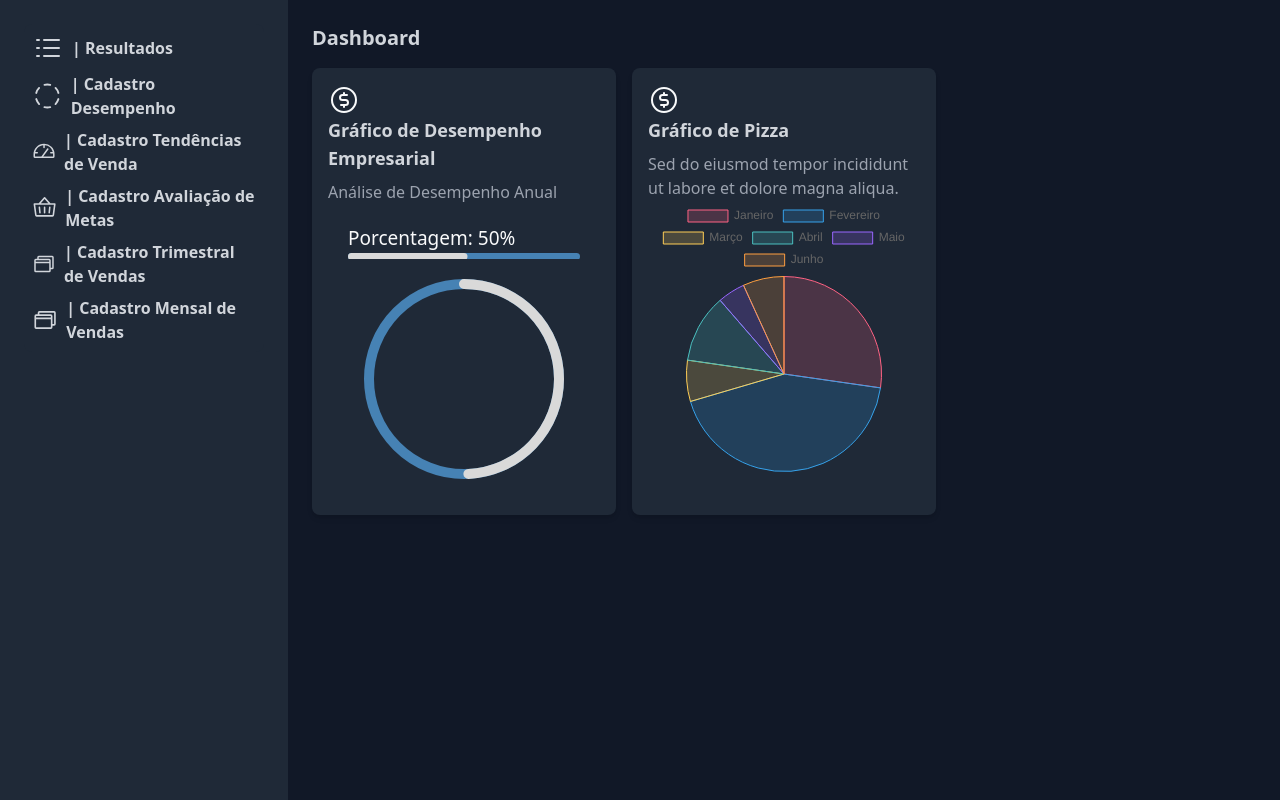
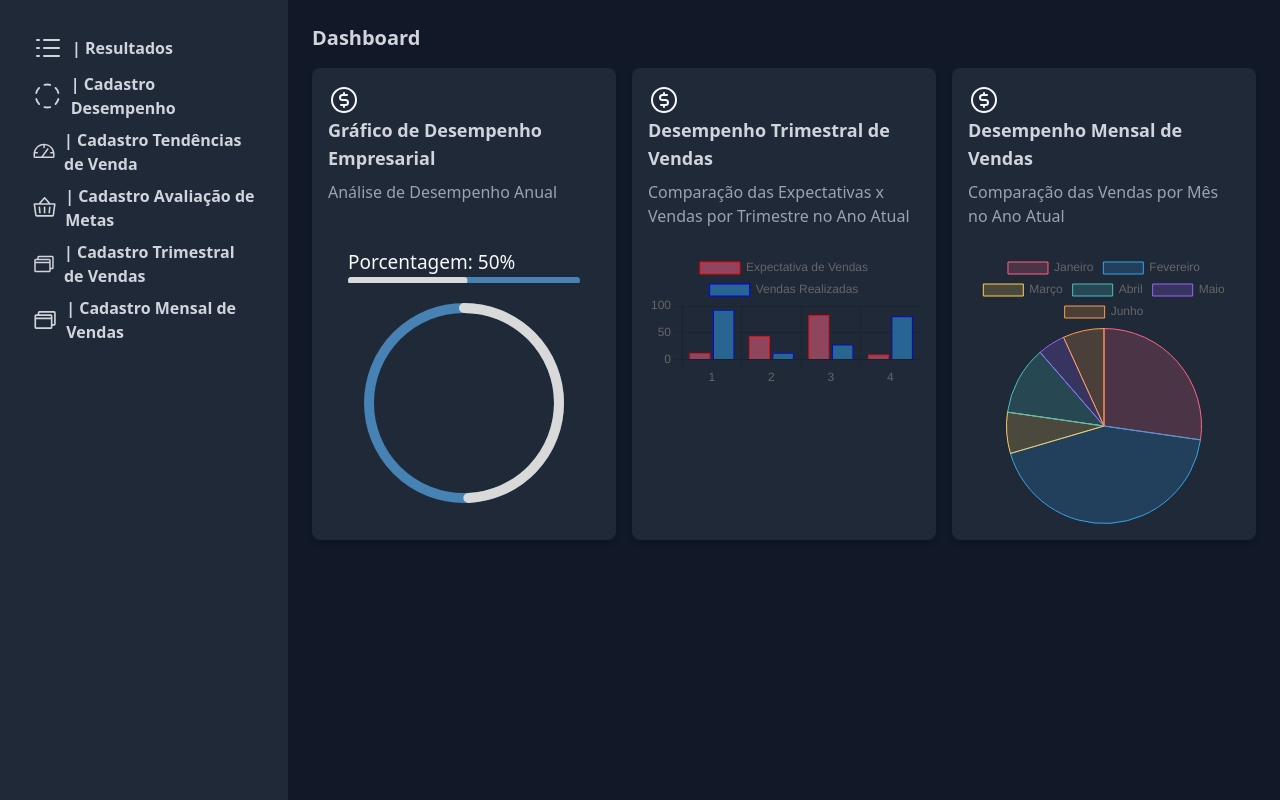
Before and after one commit to Zaysu/DashBoard, a React (Create React App) app in the folder dashboardempresarial/: page / in a window 1280 px wide. Built offline with nearby package versions, Linux system fonts and the light colour scheme.

Commit message:
new implements in components

```diff
--- /dev/null
+++ b/dashboardempresarial/src/components/BarGraph.js
@@ -0,0 +1,12 @@
+import React from 'react';
+import { Bar } from 'react-chartjs-2';
+
+const BarChart = ({ data, options }) => {
+  return (
+    <div>
+      <Bar options={options} data={data} />
+    </div>
+  );
+}
+
+export default BarChart;
--- a/dashboardempresarial/src/components/DashboardCard.js
+++ b/dashboardempresarial/src/components/DashboardCard.js
@@ -1,16 +1,18 @@
 import React from 'react';
-import ProgressBar from './ProgressBar';
+import ProgressBar from './ProgressCircle';
 import PieChart from './PieChart';
-import {CurrencyCircleDollar } from "@phosphor-icons/react";
+import BarChart from './BarGraph';
+import { CurrencyCircleDollar } from "@phosphor-icons/react";
 
-const DashboardCard = ({ title, content, type, data, percent }) => {
+const DashboardCard = ({ title, content, type, data, percent, options }) => {
   return (
     <div className="bg-gray-800 p-4 rounded-lg shadow-md">
-      <CurrencyCircleDollar size={32} /><h4 className="text-lg font-semibold text-gray-300">{title}</h4>
-      <p className="text-gray-400 mt-2">{content}</p>
+      <CurrencyCircleDollar size={32} />
+      <h4 className="text-lg font-semibold text-gray-300">{title}</h4>
+      <p className="text-gray-400 mt-2">{content}</p><br />
       {type === 'progress' && <ProgressBar percent={percent} />}
       {type === 'pie' && <PieChart data={data} />}
-
+      {type === 'bar' && <BarChart options={options} data={data} />}
     </div>
   );
 }
--- /dev/null
+++ b/dashboardempresarial/src/components/DataBar.js
@@ -0,0 +1,34 @@
+const labels = ['1', '2', '3', '4'];
+export const data = {
+
+  labels,
+  datasets: [
+      {
+          label: 'Expectativa de Vendas',
+          data: labels.map((() => Math.floor(Math.random() * 100))),
+          backgroundColor: 'rgba(255, 99, 132, 0.5)',
+          borderColor: 'red',
+          borderWidth: 1
+      },
+      {
+          label: 'Vendas Realizadas',
+          data: labels.map((() => Math.floor(Math.random() * 100))),
+          backgroundColor: 'rgba(53, 162, 235, 0.5)',
+          borderColor: 'blue',
+          borderWidth: 1
+      },
+  ],
+};
+
+export const options = {
+  responsive: true,
+  plugins: {
+    legend: {
+      position: 'top',
+    },
+    title: {
+      display: false,
+      text: 'Dataset',
+    },
+  },
+};
--- a/dashboardempresarial/src/components/Home.js
+++ b/dashboardempresarial/src/components/Home.js
@@ -2,6 +2,7 @@ import React from 'react';
 import Navigation from './Navigation';
 import DashboardCard from './DashboardCard';
 import { pieChartData } from './ChartData';
+import { data, options } from './DataBar';
 
 const Home = () => {
 
@@ -18,9 +19,16 @@ const Home = () => {
               type="progress"
               percent={50}
             />
+             <DashboardCard
+              title="Desempenho Trimestral de Vendas"
+              content="Comparação das Expectativas x Vendas por Trimestre no Ano Atual"
+              type="bar"
+              data= {data}
+              options={options}
+            />
             <DashboardCard
-              title="Gráfico de Pizza"
-              content="Sed do eiusmod tempor incididunt ut labore et dolore magna aliqua."
+              title="Desempenho Mensal de Vendas"
+              content="Comparação das Vendas por Mês no Ano Atual"
               type="pie"
               data={pieChartData}
             />
```
Also changed, not shown: dashboardempresarial/src/components/ProgressCircle.js (renamed from dashboardempresarial/src/components/ProgressBar.js).
